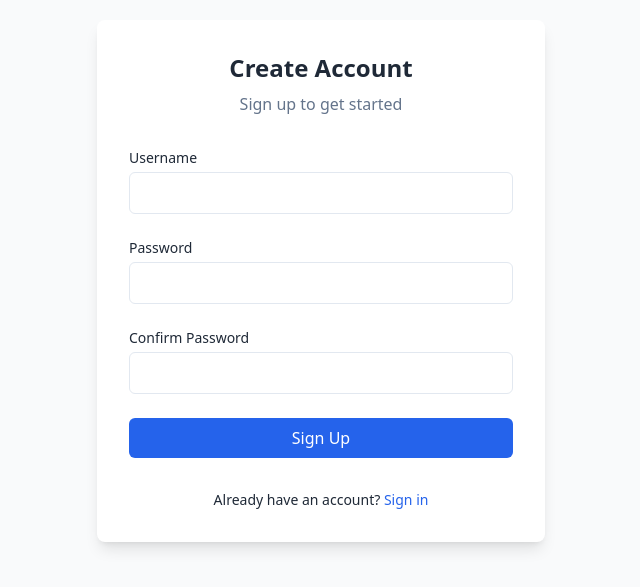
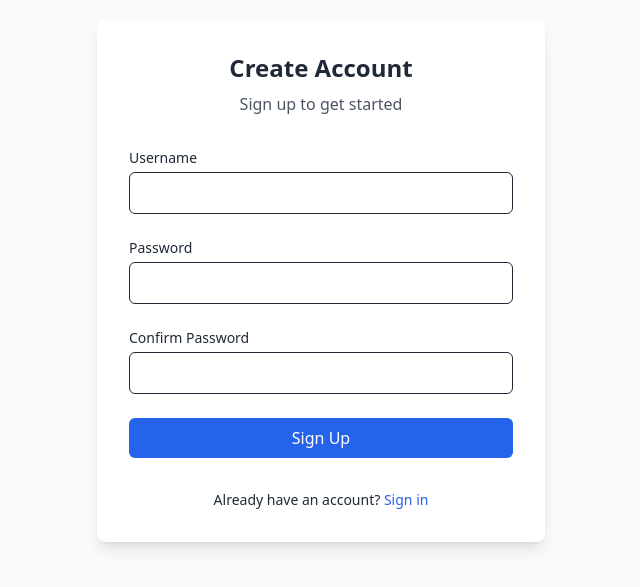
Before and after one commit to josephgeorgenessim/todo-list, a React (Vite) app: page /register in a window 1280 px wide. Shown: the part 119-706 px from the top of the page, without its empty margins (319-959 px from the left). Built offline with nearby package versions, Linux system fonts and the light colour scheme.

Commit message:
fixed deploy

```diff
--- a/src/components/Button.jsx
+++ b/src/components/Button.jsx
@@ -4,9 +4,9 @@ export function Button({ children, variant = 'primary', className = '', ...props
     const baseStyles = 'px-4 py-2 rounded-md font-medium transition-colors focus:outline-none focus:ring-2 focus:ring-offset-2';
 
     const variants = {
-        primary: 'bg-primary text-white hover:bg-primary/90 focus:ring-primary',
-        secondary: 'bg-secondary text-white hover:bg-secondary/90 focus:ring-secondary',
-        outline: 'border-2 border-primary text-primary hover:bg-primary/10 focus:ring-primary',
+        primary: 'bg-blue-600 text-white hover:bg-blue-700 focus:ring-blue-500',
+        secondary: 'bg-gray-600 text-white hover:bg-gray-700 focus:ring-gray-500',
+        outline: 'border-2 border-blue-600 text-blue-600 hover:bg-blue-50 focus:ring-blue-500',
         danger: 'bg-red-500 text-white hover:bg-red-600 focus:ring-red-500',
     };
 
--- a/src/components/Column.jsx
+++ b/src/components/Column.jsx
@@ -36,14 +36,14 @@ export function Column({ title, status, tasks }) {
                         onDragStart={(e) => handleDragStart(e, task.taskId)}
                     >
                         <h3 className="font-medium">{task.title}</h3>
-                        <p className="text-sm text-muted-foreground mt-1">
+                        <p className="text-sm text-gray-600 mt-1">
                             {task.description}
                         </p>
                         <div className="mt-4 flex justify-between items-center">
                             {status === 'pending' && (
                                 <button
                                     onClick={() => moveTask(task.taskId, 'done')}
-                                    className="text-sm text-primary hover:underline"
+                                    className="text-sm text-blue-600 hover:underline"
                                 >
                                     Mark as Done
                                 </button>
@@ -51,7 +51,7 @@ export function Column({ title, status, tasks }) {
                             {status === 'done' && (
                                 <button
                                     onClick={() => moveTask(task.taskId, 'archived')}
-                                    className="text-sm text-primary hover:underline"
+                                    className="text-sm text-blue-600 hover:underline"
                                 >
                                     Archive
                                 </button>
--- a/src/components/TaskForm.jsx
+++ b/src/components/TaskForm.jsx
@@ -28,7 +28,7 @@ export function TaskForm() {
                         id="title"
                         value={title}
                         onChange={(e) => setTitle(e.target.value)}
-                        className="w-full px-3 py-2 border rounded-md focus:outline-none focus:ring-2 focus:ring-primary"
+                        className="w-full px-3 py-2 border rounded-md focus:outline-none focus:ring-2 focus:ring-blue-500"
                         placeholder="Enter task title"
                     />
                 </div>
@@ -40,7 +40,7 @@ export function TaskForm() {
                         id="description"
                         value={description}
                         onChange={(e) => setDescription(e.target.value)}
-                        className="w-full px-3 py-2 border rounded-md focus:outline-none focus:ring-2 focus:ring-primary"
+                        className="w-full px-3 py-2 border rounded-md focus:outline-none focus:ring-2 focus:ring-blue-500"
                         placeholder="Enter task description"
                         rows={3}
                     />
--- a/src/index.css
+++ b/src/index.css
@@ -2,52 +2,7 @@
 @tailwind components;
 @tailwind utilities;
 
-@layer base {
-  :root {
-    --background: 0 0% 100%;
-    --foreground: 222.2 84% 4.9%;
-    --card: 0 0% 100%;
-    --card-foreground: 222.2 84% 4.9%;
-    --popover: 0 0% 100%;
-    --popover-foreground: 222.2 84% 4.9%;
-    --primary: 221.2 83.2% 53.3%;
-    --primary-foreground: 210 40% 98%;
-    --secondary: 210 40% 96.1%;
-    --secondary-foreground: 222.2 47.4% 11.2%;
-    --muted: 210 40% 96.1%;
-    --muted-foreground: 215.4 16.3% 46.9%;
-    --accent: 210 40% 96.1%;
-    --accent-foreground: 222.2 47.4% 11.2%;
-    --destructive: 0 84.2% 60.2%;
-    --destructive-foreground: 210 40% 98%;
-    --border: 214.3 31.8% 91.4%;
-    --input: 214.3 31.8% 91.4%;
-    --ring: 221.2 83.2% 53.3%;
-    --radius: 0.5rem;
-  }
 
-  .dark {
-    --background: 222.2 84% 4.9%;
-    --foreground: 210 40% 98%;
-    --card: 222.2 84% 4.9%;
-    --card-foreground: 210 40% 98%;
-    --popover: 222.2 84% 4.9%;
-    --popover-foreground: 210 40% 98%;
-    --primary: 217.2 91.2% 59.8%;
-    --primary-foreground: 222.2 47.4% 11.2%;
-    --secondary: 217.2 32.6% 17.5%;
-    --secondary-foreground: 210 40% 98%;
-    --muted: 217.2 32.6% 17.5%;
-    --muted-foreground: 215 20.2% 65.1%;
-    --accent: 217.2 32.6% 17.5%;
-    --accent-foreground: 210 40% 98%;
-    --destructive: 0 62.8% 30.6%;
-    --destructive-foreground: 210 40% 98%;
-    --border: 217.2 32.6% 17.5%;
-    --input: 217.2 32.6% 17.5%;
-    --ring: 224.3 76.3% 48%;
-  }
-}
 
 @layer base {
   * {
--- a/src/pages/Register.jsx
+++ b/src/pages/Register.jsx
@@ -33,7 +33,7 @@ export function Register() {
             <div className="w-full max-w-md p-8 space-y-8 bg-white rounded-lg shadow-lg">
                 <div className="text-center">
                     <h1 className="text-2xl font-bold">Create Account</h1>
-                    <p className="text-muted-foreground mt-2">
+                    <p className="text-gray-600 mt-2">
                         Sign up to get started
                     </p>
                 </div>
@@ -48,7 +48,7 @@ export function Register() {
                             id="username"
                             value={username}
                             onChange={(e) => setUsername(e.target.value)}
-                            className="w-full px-3 py-2 border rounded-md focus:outline-none focus:ring-2 focus:ring-primary"
+                            className="w-full px-3 py-2 border rounded-md focus:outline-none focus:ring-2 focus:ring-blue-500"
                             required
                         />
                     </div>
@@ -62,7 +62,7 @@ export function Register() {
                             id="password"
                             value={password}
                             onChange={(e) => setPassword(e.target.value)}
-                            className="w-full px-3 py-2 border rounded-md focus:outline-none focus:ring-2 focus:ring-primary"
+                            className="w-full px-3 py-2 border rounded-md focus:outline-none focus:ring-2 focus:ring-blue-500"
                             required
                         />
                     </div>
@@ -76,7 +76,7 @@ export function Register() {
                             id="confirmPassword"
                             value={confirmPassword}
                             onChange={(e) => setConfirmPassword(e.target.value)}
-                            className="w-full px-3 py-2 border rounded-md focus:outline-none focus:ring-2 focus:ring-primary"
+                            className="w-full px-3 py-2 border rounded-md focus:outline-none focus:ring-2 focus:ring-blue-500"
                             required
                         />
                     </div>
@@ -92,7 +92,7 @@ export function Register() {
 
                 <p className="text-center text-sm">
                     Already have an account?{' '}
-                    <Link to="/login" className="text-primary hover:underline">
+                    <Link to="/login" className="text-blue-600 hover:underline">
                         Sign in
                     </Link>
                 </p>
--- a/tailwind.config.js
+++ b/tailwind.config.js
@@ -5,48 +5,7 @@ export default {
         "./src/**/*.{js,jsx,ts,tsx}",
     ],
     theme: {
-        extend: {
-            colors: {
-                border: "hsl(var(--border))",
-                input: "hsl(var(--input))",
-                ring: "hsl(var(--ring))",
-                background: "hsl(var(--background))",
-                foreground: "hsl(var(--foreground))",
-                primary: {
-                    DEFAULT: "hsl(var(--primary))",
-                    foreground: "hsl(var(--primary-foreground))",
-                },
-                secondary: {
-                    DEFAULT: "hsl(var(--secondary))",
-                    foreground: "hsl(var(--secondary-foreground))",
-                },
-                destructive: {
-                    DEFAULT: "hsl(var(--destructive))",
-                    foreground: "hsl(var(--destructive-foreground))",
-                },
-                muted: {
-                    DEFAULT: "hsl(var(--muted))",
-                    foreground: "hsl(var(--muted-foreground))",
-                },
-                accent: {
-                    DEFAULT: "hsl(var(--accent))",
-                    foreground: "hsl(var(--accent-foreground))",
-                },
-                popover: {
-                    DEFAULT: "hsl(var(--popover))",
-                    foreground: "hsl(var(--popover-foreground))",
-                },
-                card: {
-                    DEFAULT: "hsl(var(--card))",
-                    foreground: "hsl(var(--card-foreground))",
-                },
-            },
-            borderRadius: {
-                lg: "var(--radius)",
-                md: "calc(var(--radius) - 2px)",
-                sm: "calc(var(--radius) - 4px)",
-            },
-        },
+        extend: {},
     },
     plugins: [],
 }
```
Also changed, not shown: src/pages/Login.jsx (+4 -4 lines).
